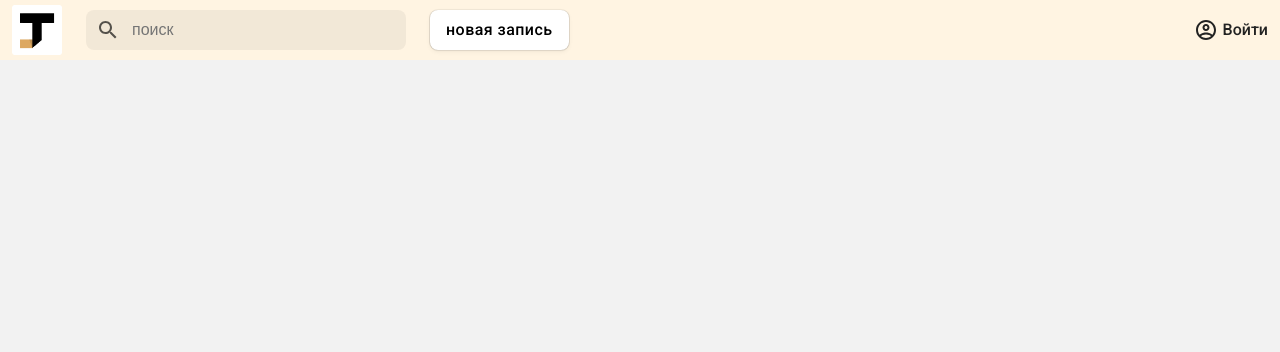
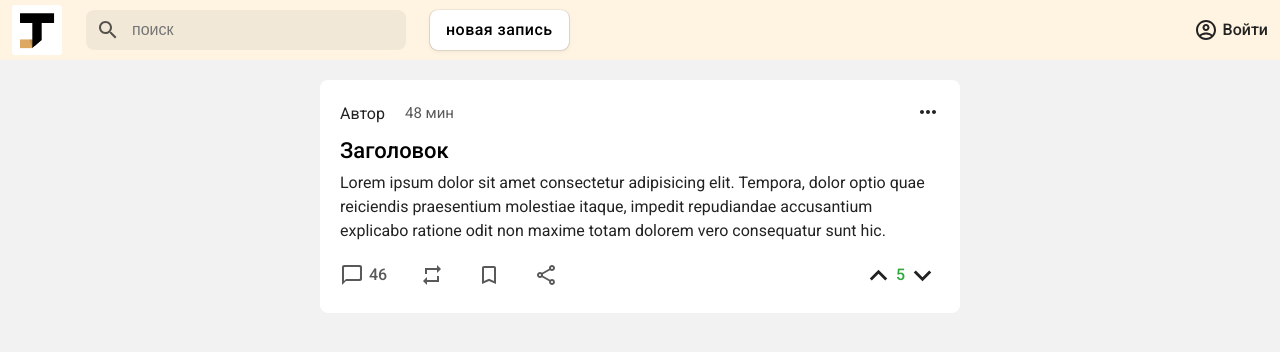
Before and after one commit to eopws/TJournal-clone-frontend, a Next.js app: page / in a window 1280 px wide. Shown: the top 352 px of the page. Built offline with nearby package versions, Linux system fonts and the light colour scheme.

Commit message:
Added post layout

```diff
--- /dev/null
+++ b/components/Post/Post.module.scss
@@ -0,0 +1,113 @@
+.post {
+    background: #FFF;
+    border-radius: 8px;
+    padding: 20px;
+}
+
+.topBar {
+    font-family: Roboto;
+    align-items: center;
+    display: flex;
+
+    &__item {
+        flex-shrink: 0;
+
+        &_time {
+            color: #595959;
+            font-weight: 400;
+            font-size: 15px;
+        }
+
+        &_spaced {
+            margin-right: 20px;
+        }
+
+        a {
+            cursor: pointer;
+
+            &:hover {
+                color: #346eb8;
+            }
+        }
+    }
+
+    &__spacer {
+        flex-shrink: 1;
+        flex-grow: 1;
+        margin: 0;
+    }
+
+    &__controls {
+        cursor: pointer;
+
+        &:hover {
+            color: #000;
+        }
+    }
+}
+
+.contentWrapper {
+    font-family: Roboto;
+    margin-top: 10px;
+}
+
+.postTitle {
+    line-height: 1.3em;
+    font-weight: 500;
+    font-size: 22px;
+    color: #000;
+}
+
+.content {
+    line-height: 24px;
+    font-weight: 400;
+    font-size: 16px;
+    margin-top: 5px;
+}
+
+.footer {
+    margin-top: 15px;
+    display: flex;
+    width: 100%;
+
+    &__item {
+        align-items: center;
+        margin-right: 33px;
+        display: flex;
+
+        &:last-child {
+            margin-right: 0;
+        }
+
+        &Text {
+            color: rgb(89, 89, 89);
+            font-family: Roboto;
+            user-select: none;
+            font-weight: 500;
+            margin-left: 5px;
+            font-size: 16px;
+        }
+
+        &_clickable {
+            cursor: pointer;
+
+            &:hover {
+                .footer__icon {
+                    fill: #346eb8 !important;
+                }
+
+                .footer__itemText {
+                    color: #346eb8 !important;
+                }
+            }
+        }
+    }
+
+    &__icon {
+        fill: rgb(89, 89, 89) !important;
+    }
+
+    &__spacer {
+        margin: auto;
+    }
+}
--- /dev/null
+++ b/components/Post/Post.tsx
@@ -0,0 +1,63 @@
+import React, { FC } from 'react'
+import MoreHorizIcon from '@material-ui/icons/MoreHoriz';
+import ChatBubbleOutlineRoundedIcon from '@material-ui/icons/ChatBubbleOutlineRounded';
+import RepeatIcon from '@material-ui/icons/Repeat';
+import BookmarkBorderOutlinedIcon from '@material-ui/icons/BookmarkBorderOutlined';
+import ShareOutlinedIcon from '@material-ui/icons/ShareOutlined';
+
+import scss from './Post.module.scss'
+import { Rating } from '..';
+
+interface PostProps {
+    className?: string
+}
+
+const Post: FC<PostProps> = ({className = ""}) => {
+    return (
+        <div className={`${scss.post} ${className}`}>
+            <div className={scss.topBar}>
+                <span className={`${scss.topBar__item} ${scss.topBar__item_spaced}`}>
+                    <a>Автор</a>
+                </span>
+                <span className={`${scss.topBar__item} ${scss.topBar__item_time} ${scss.topBar__item_spaced}`}>
+                    <a>48 мин</a>
+                </span>
+                <span className={scss.topBar__spacer}></span>
+                <span className={`${scss.topBar__item} ${scss.topBar__controls}`}>
+                    <MoreHorizIcon />
+                </span>
+            </div>
+
+            <div className={scss.contentWrapper}>
+                <span className={scss.postTitle}>Заголовок</span>
+                <div className={scss.content}>
+                    <p>Lorem ipsum dolor sit amet consectetur adipisicing elit. Tempora, dolor optio quae reiciendis praesentium molestiae itaque, impedit repudiandae accusantium explicabo ratione odit non maxime totam dolorem vero consequatur sunt hic.</p>
+                </div>
+            </div>
+
+            <div className={scss.footer}>
+                <div className={`${scss.footer__item} ${scss.footer__item_clickable}`}>
+                    <ChatBubbleOutlineRoundedIcon classes={{root: scss.footer__icon}} />
+                    <span className={scss.footer__itemText}>46</span>
+                </div>
+                <div className={`${scss.footer__item} ${scss.footer__item_clickable}`}>
+                    <RepeatIcon classes={{root: scss.footer__icon}} />
+                </div>
+                <div className={`${scss.footer__item} ${scss.footer__item_clickable}`}>
+                    <BookmarkBorderOutlinedIcon classes={{root: scss.footer__icon}} />
+                </div>
+                <div className={`${scss.footer__item} ${scss.footer__item_clickable}`}>
+                    <ShareOutlinedIcon classes={{root: scss.footer__icon}} />
+                </div>
+
+                <div className={scss.footer__spacer}></div>
+
+                <div className={scss.footer__item}>
+                    <Rating ratingValue={5} />
+                </div>
+            </div>
+        </div>
+    )
+}
+
+export default Post
--- /dev/null
+++ b/components/Rating/Rating.module.scss
@@ -0,0 +1,32 @@
+.ratingWrapper {
+    align-items: center;
+    display: flex;
+}
+
+.ratingValue {
+    font-family: Roboto;
+    user-select: none;
+    font-weight: 500;
+    cursor: default;
+
+    &_positive {
+        color: #2ea83a;
+    }
+
+    &_negative {
+        color: #cd192e;
+    }
+
+    &_neutral {
+        color: #595959;
+    }
+}
+
+.button {
+    font-weight: 400;
+    cursor: pointer;
+
+    &:hover {
+        color: #000;
+    }
+}
--- /dev/null
+++ b/components/Rating/Rating.tsx
@@ -0,0 +1,29 @@
+import React, { FC } from 'react'
+
+import scss from './Rating.module.scss'
+import {default as LikeIcon} from '@material-ui/icons/ExpandLessOutlined';
+import {default as DisLikeIcon} from '@material-ui/icons/ExpandMoreOutlined';
+
+interface RatingProps {
+    ratingValue: number
+}
+
+const Rating: FC<RatingProps> = ({ratingValue}) => {
+    let ratingValueClass = scss.ratingValue_neutral;
+
+    if (ratingValue > 0) {
+        ratingValueClass = scss.ratingValue_positive;
+    } else if (ratingValue < 0) {
+        ratingValueClass = scss.ratingValue_negative;
+    }
+
+    return (
+        <div className={scss.ratingWrapper}>
+            <LikeIcon classes={{root: scss.button}} fontSize="large" />
+                <span className={`${scss.ratingValue} ${ratingValueClass}`}>{ratingValue}</span>
+            <DisLikeIcon classes={{root: scss.button}} fontSize="large" />
+        </div>
+    )
+}
+
+export default Rating
--- a/components/index.ts
+++ b/components/index.ts
@@ -1,2 +1,4 @@
 export {default as MainLayout} from "./MainLayout/MainLayout"
 export {default as MainBar} from "./MainBar/MainBar"
+export {default as Post} from "./Post/Post"
+export {default as Rating} from "./Rating/Rating"
--- a/pages/index.tsx
+++ b/pages/index.tsx
@@ -1,10 +1,12 @@
 import type { NextPage } from 'next'
 
-import { MainLayout } from '../components'
+import { MainLayout, Post } from '../components'
 
 const Home: NextPage = () => {
     return (
         <MainLayout>
+            {/* for test purposes */}
+            <Post className="posts-list__post" />
         </MainLayout>
     )
 }
--- a/styles/globals.scss
+++ b/styles/globals.scss
@@ -4,3 +4,13 @@ a,abbr,acronym,address,applet,article,aside,audio,b,big,blockquote,body,canvas,c
 .main-layout-white {
     background: #FFF !important;
 }
+
+.posts-list {
+    &__post {
+        margin: 20px 0;
+
+        &:first-child {
+            margin: 0;
+        }
+    }
+}
```
